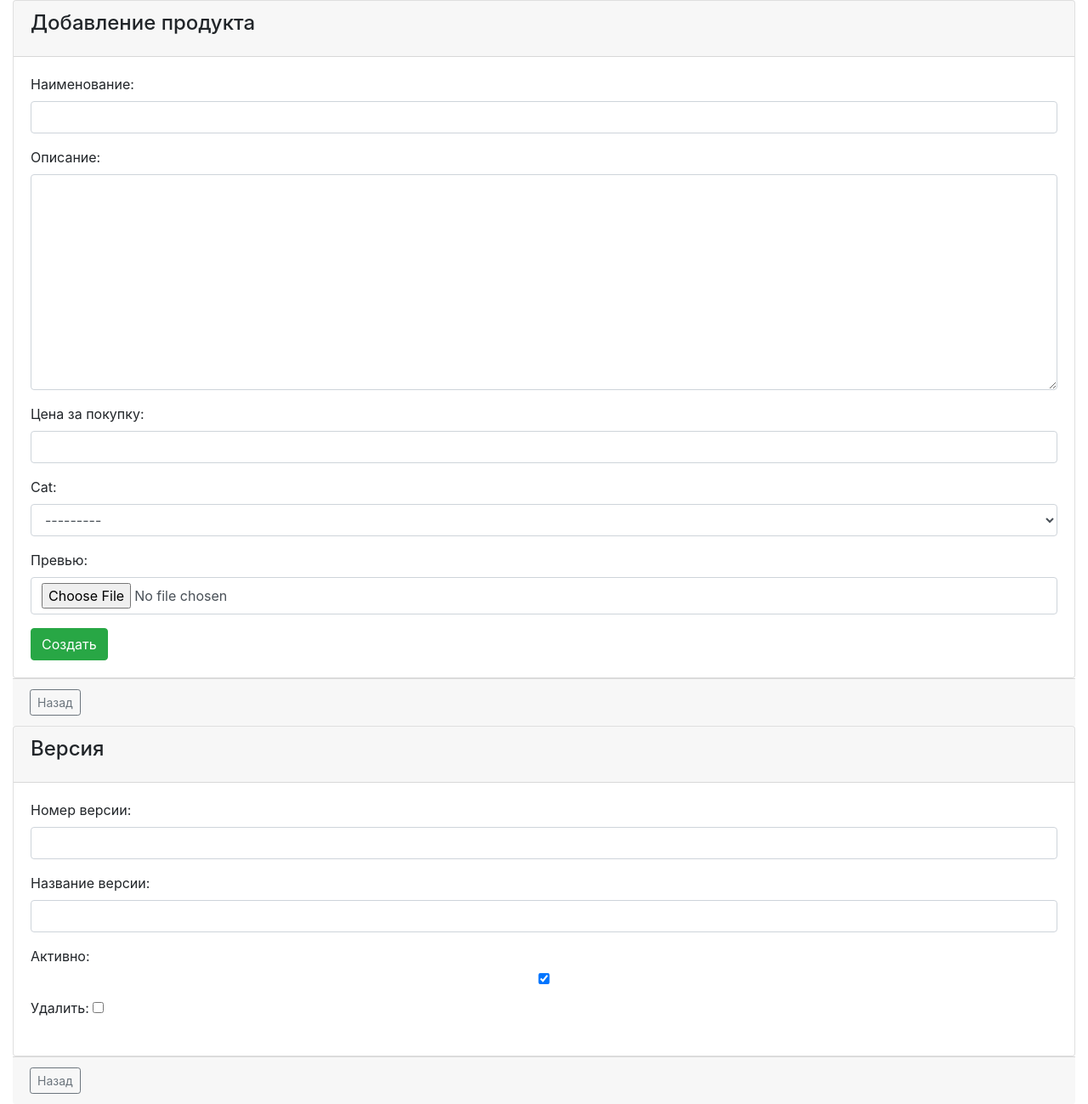
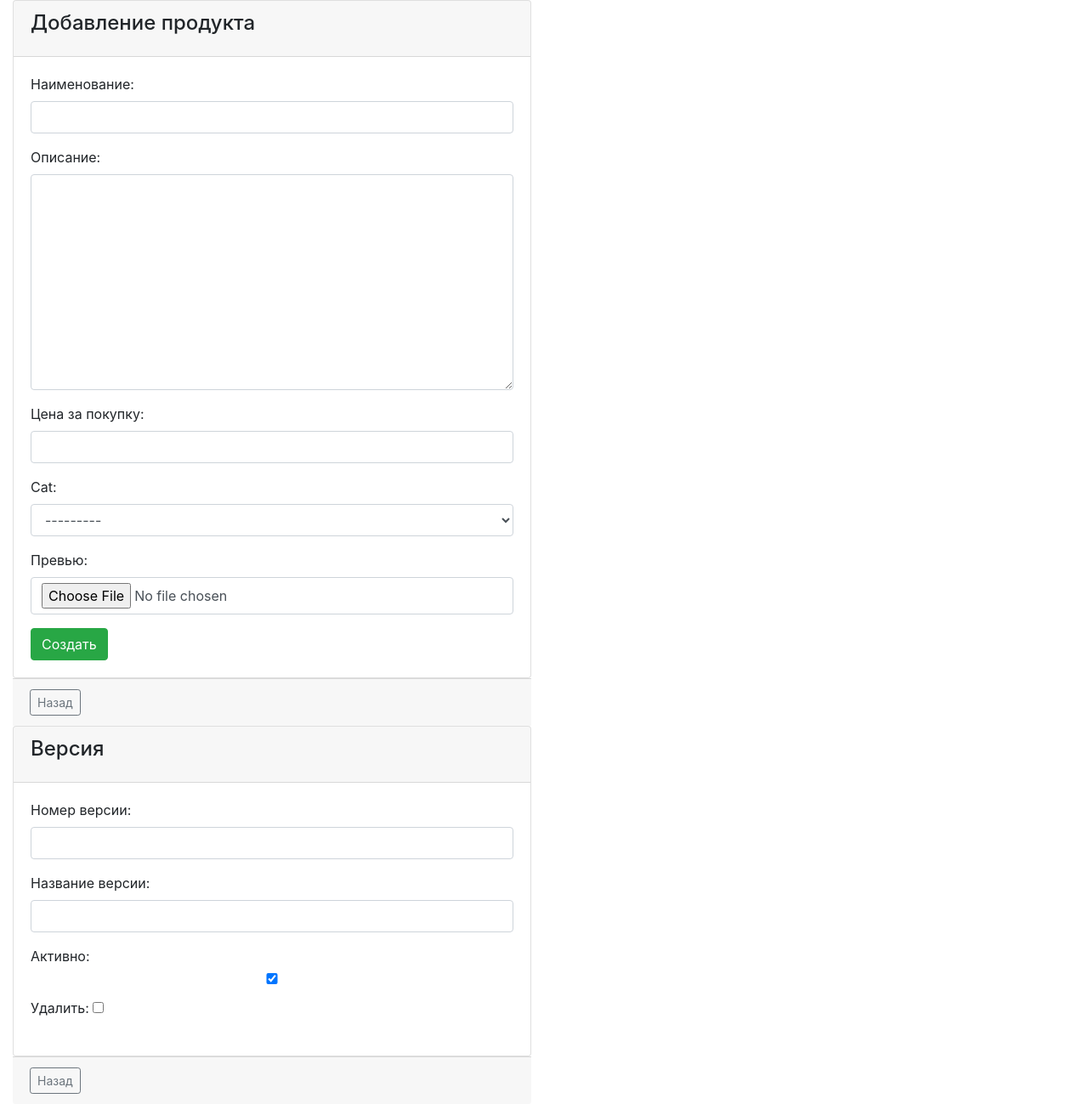
Before and after one commit to Olga-Yar/HW22, a Django app: page /product/create/ in a window 1280 px wide. Shown: the part 48-1347 px from the top of the page at 85% size. Run offline with Django 4.2, Linux system fonts and the light colour scheme; data comes from the database, SQL or seed files in the repository; some libraries are stand-ins or nearby versions.

Commit message:
изменение ширины формы

```diff
--- a/catalog/templates/catalog/product_form.html
+++ b/catalog/templates/catalog/product_form.html
@@ -3,7 +3,7 @@
 {% load catalog_tags %}
 
 {% block content %}
-<div class="col-12">
+<div class="col-6">
 <form method="post" enctype="multipart/form-data">
 
 
```
